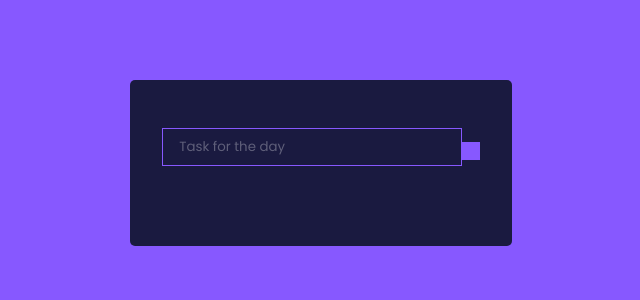
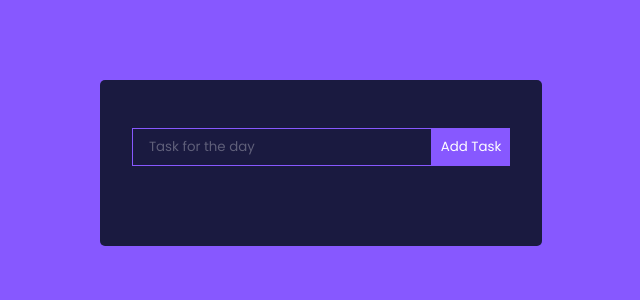
Before and after one commit to praajj/react_todo, a React (Create React App) app: page / in a window 1280 px wide. Shown: the top 300 px of the page, without its empty margins (319-959 px from the left). Built offline with nearby package versions, Linux system fonts and the light colour scheme.

Commit message:
minor change

```diff
--- a/src/components/TodoForm.js
+++ b/src/components/TodoForm.js
@@ -8,7 +8,7 @@
         className="todo-input"
         placeholder="Task for the day"
       />
-      <button type="submit" className="todo-btn"></button>
+      <button type="submit" className="todo-btn"> Add Task</button>
     </form>
   );
 }
```
